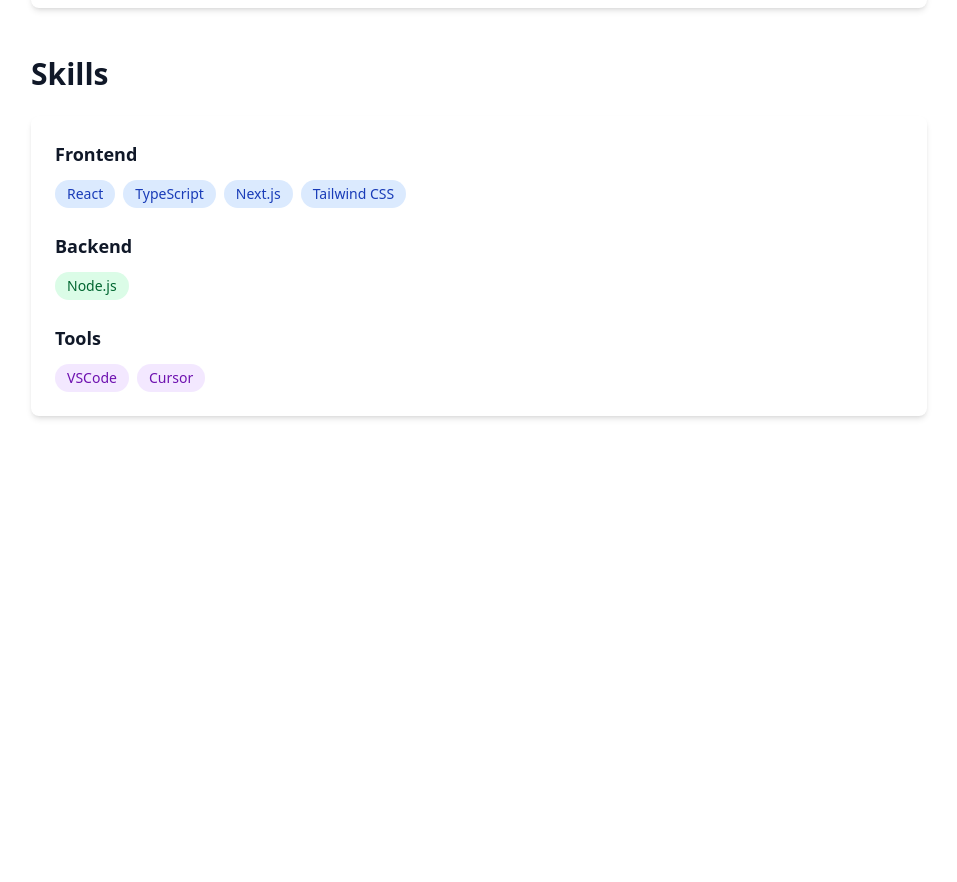
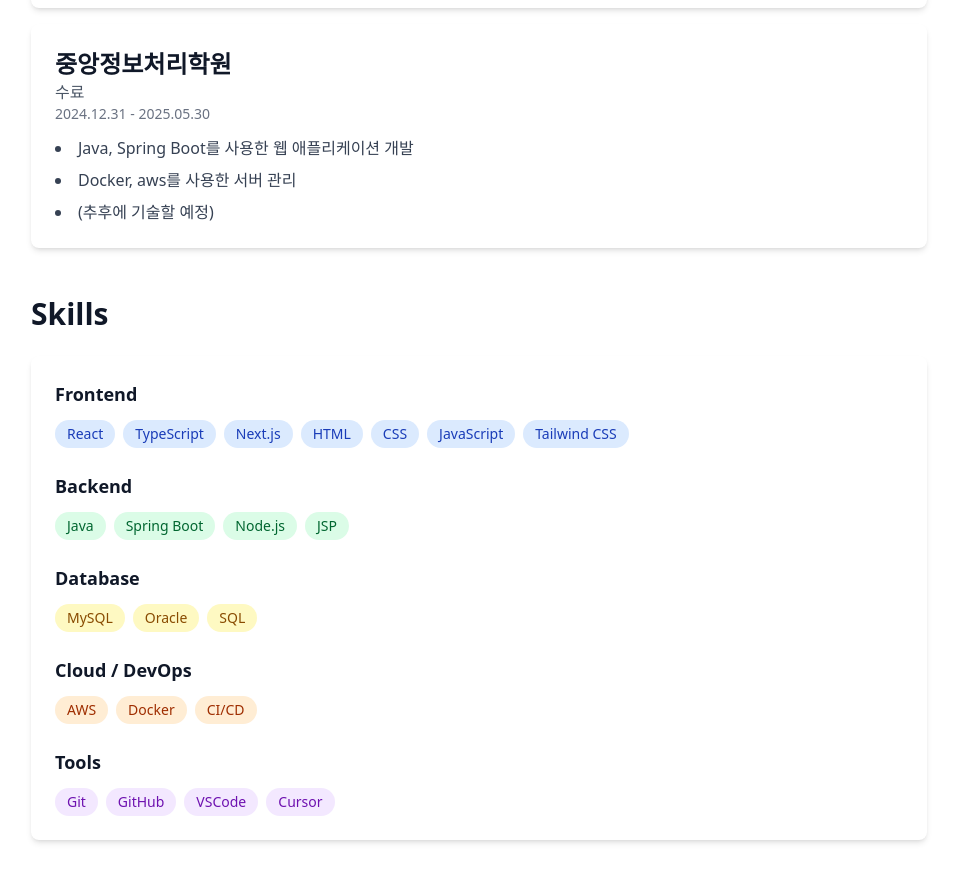
Before and after one commit to Hyeong6551/portfolio_page, a Next.js app: page / in a window 1280 px wide. Shown: the part 560-1442 px from the top of the page, without its empty margins (161-1118 px from the left). Before the commit the page ends 1024 px from the top, so only its background shows below. Built offline with nearby package versions, Linux system fonts and the light colour scheme.

Commit message:
Experience

```diff
--- a/data/resume.ts
+++ b/data/resume.ts
@@ -40,22 +40,43 @@
                 "지침서·절차서 등 업무 문서의 등록·다운로드 기능 설계·개발",
                 "ExtJS 4.2 기반 화면 개발 및 UI/UX 개선"
             ]
+        },
+        {
+            company: "중앙정보처리학원",
+            position: "수료",
+            startDate: "2024.12.31",
+            endDate: "2025.05.30",
+            description: [
+                "Java, Spring Boot를 사용한 웹 애플리케이션 개발",
+                "Docker, aws를 사용한 서버 관리",
+                "(추후에 기술할 예정)"
+            ]
         }
     ],
     skillCategory: [
         {
             category: "Frontend",
-            skills: ["React", "TypeScript", "Next.js", "Tailwind CSS"],
+            skills: ["React", "TypeScript", "Next.js", "HTML", "CSS", "JavaScript", "Tailwind CSS"],
             color: "blue"
         },
         {
             category: "Backend",
-            skills: ["Node.js"],
+            skills: ["Java", "Spring Boot", "Node.js", "JSP"],
             color: "green"
         },
         {
+            category: "Database",
+            skills: ["MySQL", "Oracle", "SQL"],
+            color: "yellow"
+        },
+        {
+            category: "Cloud / DevOps",
+            skills: ["AWS", "Docker", "CI/CD"],
+            color: "orange"
+        },
+        {
             category: "Tools",
-            skills: ["VSCode", "Cursor"],
+            skills: ["Git", "GitHub", "VSCode", "Cursor"],
             color: "purple"
         }
     ]
```
